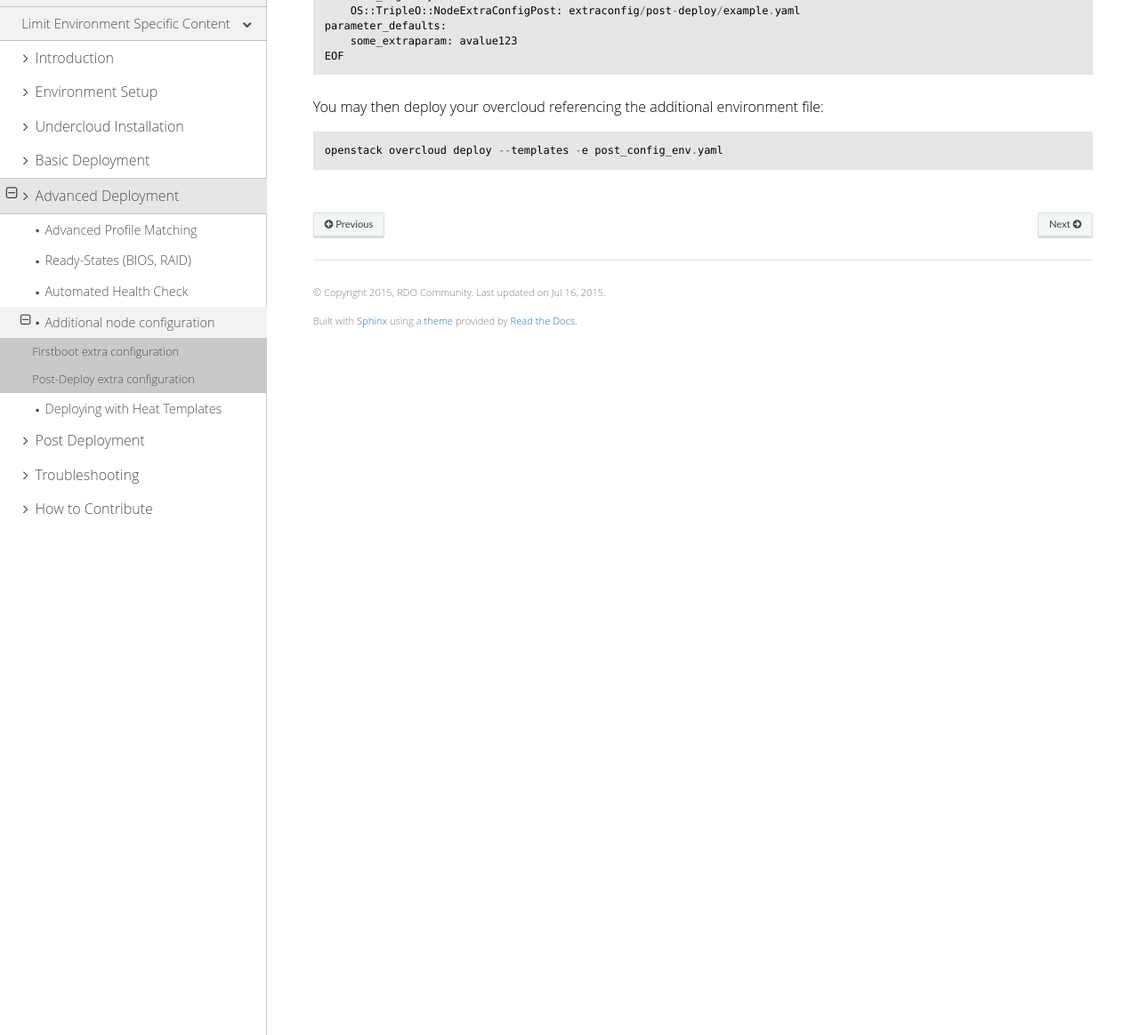
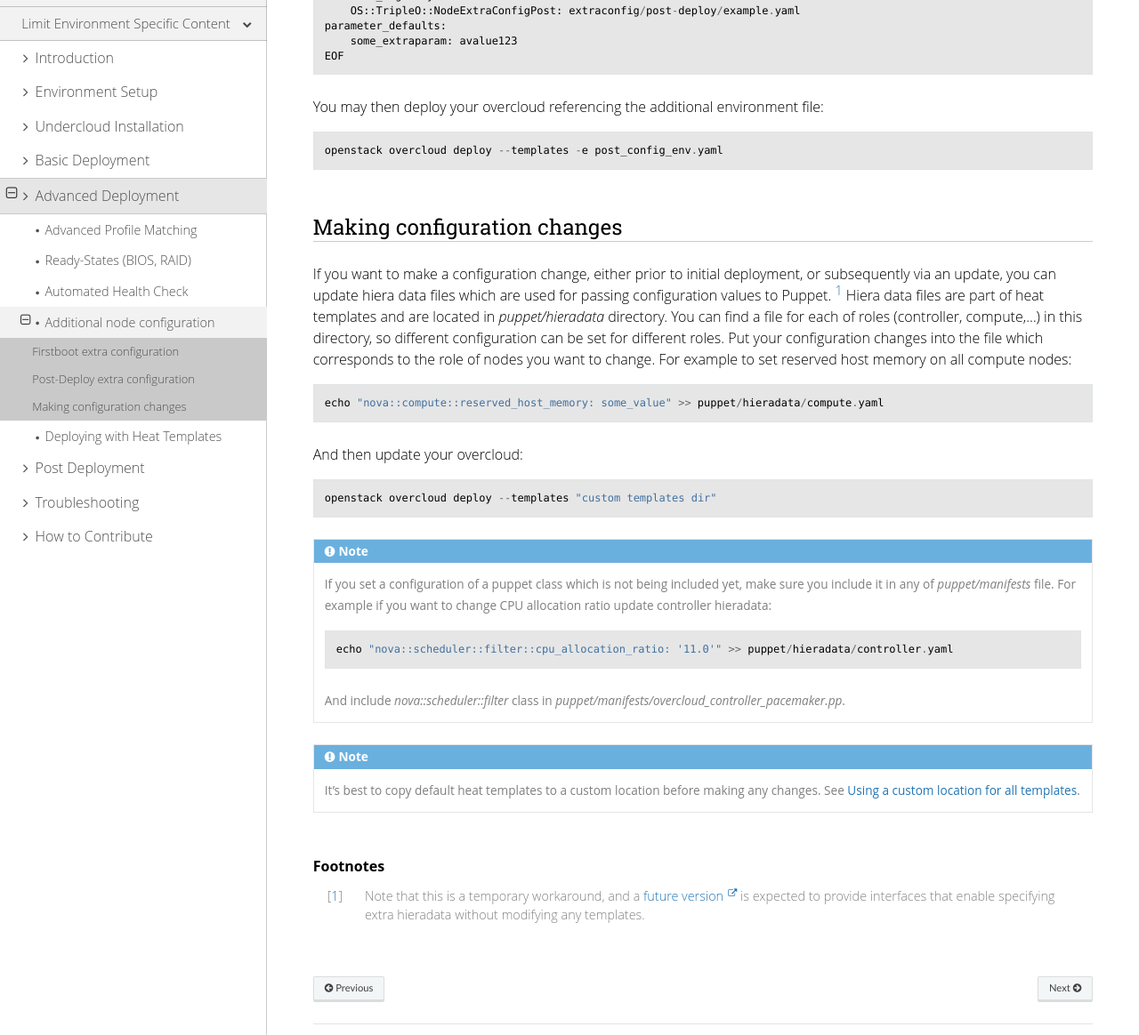
Before and after one commit to openstack-archive/instack-undercloud, a Sphinx documentation site: the page built from doc/source/advanced_deployment/extra_config.rst, in a window 1280 px wide and 1400 px high, scrolled down 3060 px. Shown: the part 236-1400 px from the top of the window at 89% size. Built offline with Sphinx 7.4.7 and the Read the Docs theme 2.0.0, drawn with Linux system fonts in a browser that asks for light colours.

Commit message:
Document post-deployment config changes
Change-Id: I8f8e8add2f70b61b1116163e4766acb2e5c09f2b

```diff
--- a/doc/source/advanced_deployment/extra_config.rst
+++ b/doc/source/advanced_deployment/extra_config.rst
@@ -187,3 +187,45 @@ The extra config may be enabled via an environment file::
 You may then deploy your overcloud referencing the additional environment file::
 
     openstack overcloud deploy --templates -e post_config_env.yaml
+
+Making configuration changes
+----------------------------
+
+If you want to make a configuration change, either prior to initial deployment,
+or subsequently via an update, you can update hiera data files which
+are used for passing configuration values to Puppet. [#]_ Hiera data files
+are part of heat templates and are located in `puppet/hieradata` directory.
+You can find a file for each of roles (controller, compute,...) in this
+directory, so different configuration can be set for different roles. Put
+your configuration changes into the file which corresponds to the role
+of nodes you want to change. For example to set reserved host memory on
+all compute nodes::
+
+   echo "nova::compute::reserved_host_memory: some_value" >> puppet/hieradata/compute.yaml
+
+And then update your overcloud::
+
+   openstack overcloud deploy --templates "custom templates dir"
+
+.. note::
+
+   If you set a configuration of a puppet class which is not being included
+   yet, make sure you include it in any of `puppet/manifests` file. For example
+   if you want to change CPU allocation ratio update controller hieradata::
+
+      echo "nova::scheduler::filter::cpu_allocation_ratio: '11.0'" >> puppet/hieradata/controller.yaml
+
+   And include `nova::scheduler::filter` class in `puppet/manifests/overcloud_controller_pacemaker.pp`.
+
+.. note::
+
+   It's best to copy default heat templates to a custom location before making
+   any changes. See :ref:`custom-template-location`.
+
+.. rubric:: Footnotes
+
+.. [#]  Note that this is a temporary workaround, and a `future version`_ is
+   expected to provide interfaces that enable specifying extra hieradata
+   without modifying any templates.
+
+.. _future version: https://bugzilla.redhat.com/show_bug.cgi?id=1243971
--- a/doc/source/advanced_deployment/template_deploy.rst
+++ b/doc/source/advanced_deployment/template_deploy.rst
@@ -53,6 +53,8 @@ so the deployment uses the local version::
     duplicate keys are specified in the environment files, the last one takes
     precedence.
 
+.. _custom-template-location:
+
 Using a custom location for all templates
 -----------------------------------------
 
```
